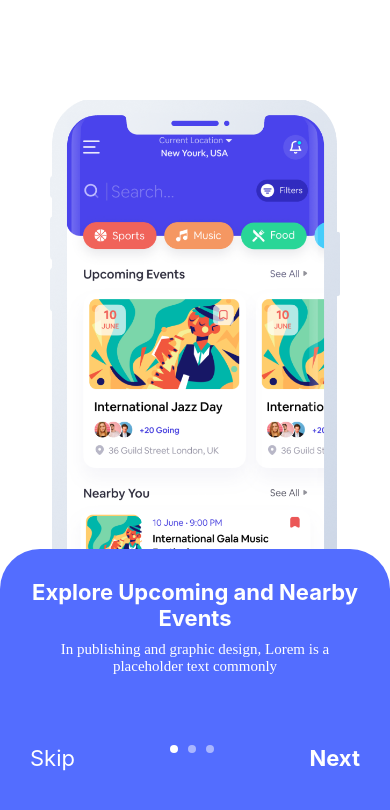
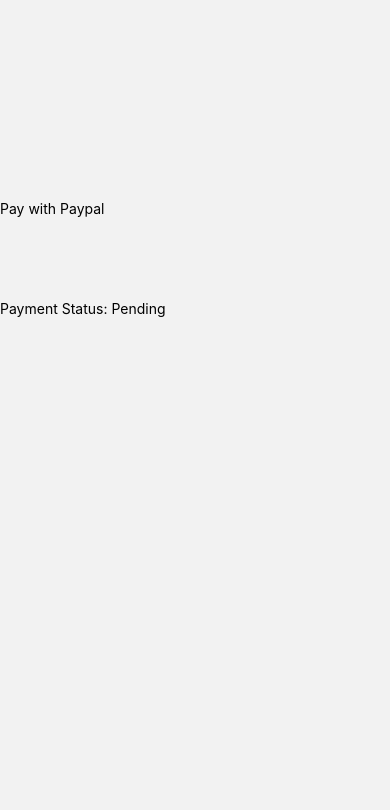
Before and after one commit to yazan-alawneh999/EventifyReactNative, a React Native app: screen /PayPalScreen in a window 390 px wide. Shown: the top 810 px of the page. Built offline with nearby package versions, Linux system fonts and the light colour scheme.

Commit message:
integrate paypal

```diff
--- a/package.json
+++ b/package.json
@@ -6,6 +6,7 @@
     "postinstall": "patch-package"
   },
   "dependencies": {
+    "@gorhom/bottom-sheet": "^5.1.2",
     "@react-native-async-storage/async-storage": "^2.1.2",
     "@react-native-material/core": "^1.3.7",
     "@react-navigation/native": "^7.1.5",
@@ -15,10 +16,10 @@
     "react": "19.0.0",
     "react-native-gesture-handler": "^2.25.0",
     "react-native-linear-gradient": "^2.8.3",
-    "react-native-reanimated": "^3.17.4",
     "react-native-safe-area-context": "^5.4.0",
     "react-native-screens": "^4.10.0",
-    "react-native-vector-icons": "^10.2.0"
+    "react-native-vector-icons": "^10.2.0",
+    "react-native-webview": "^13.13.5"
   },
   "devDependencies": {
     "@babel/core": "^7.25.2",
--- a/src/navigation/AppNavigator.tsx
+++ b/src/navigation/AppNavigator.tsx
@@ -8,11 +8,12 @@
 import SigninScreen from '../screens/LoginSigninScreens/signinScreen';
 import SignupScreen from '../screens/LoginSigninScreens/signupScreen';
 import HomeScreen from '../screens/Home/HomeForUser/HomeScreen';
+import {PayPal} from "../screens/PayPalScreen/PayPal";
 const Stack = createNativeStackNavigator<RootStackParamList>();
 
 export default function AppNavigator() {
   return (
-    <Stack.Navigator initialRouteName="RootSplashScreen">
+    <Stack.Navigator initialRouteName="PayPalScreen">
       <Stack.Screen
         name="RootSplashScreen"
         component={SplashScreen}
@@ -48,6 +49,10 @@
                     component={HomeScreen}
                     options={{headerShown:false}}
       />
+        <Stack.Screen name="PayPalScreen"
+                      component={PayPal}
+                      options={{headerShown:false}}
+        />
     </Stack.Navigator>
   );
 }
--- a/src/navigation/RootStackParamList.ts
+++ b/src/navigation/RootStackParamList.ts
@@ -8,4 +8,5 @@
   RootSignupScreen: undefined;
   Signup: undefined;
   Signin: undefined;
+  PayPalScreen:undefined
 };
--- /dev/null
+++ b/src/screens/PayPalScreen/PayPal.js
@@ -0,0 +1,45 @@
+import React from 'react';
+import { View, Text, TouchableOpacity, Modal } from 'react-native';
+import { WebView } from 'react-native-webview';
+
+export class PayPal extends React.Component {
+    state = {
+        showModal: false,
+        status: "Pending"
+    };
+    handleResponse = data => {
+        if (data.title === "success") {
+            this.setState({ showModal: false, status: "payment has done successfully" });
+        } else if (data.title === "cancel") {
+            this.setState({ showModal: false, status: "Cancelled" });
+        } else {
+            return;
+        }
+    };
+    render() {
+        return (
+            <View style={{ marginTop: 200 }}>
+                <Modal
+                    visible={this.state.showModal}
+                    onRequestClose={() => this.setState({ showModal: false })}
+                >
+                    <WebView
+                        source={{ uri: "https://ccf6-37-123-83-25.ngrok-free.app/pay?amount=5.99" }}
+                        // source={{ uri: "https://ccf6-37-123-83-25.ngrok-free.app"}}
+                        onNavigationStateChange={data =>
+                            this.handleResponse(data)
+                        }
+                        injectedJavaScript={`document.f1.submit()`}
+                    />
+                </Modal>
+                <TouchableOpacity
+                    style={{ width: 300, height: 100 }}
+                    onPress={() => this.setState({ showModal: true })}
+                >
+                    <Text>Pay with Paypal</Text>
+                </TouchableOpacity>
+                <Text>Payment Status: {this.state.status}</Text>
+            </View>
+        );
+    }
+}
```
Also changed, not shown: 1 other file (tests, documents, lock files or other folders).
